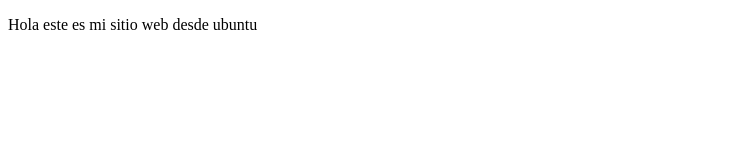
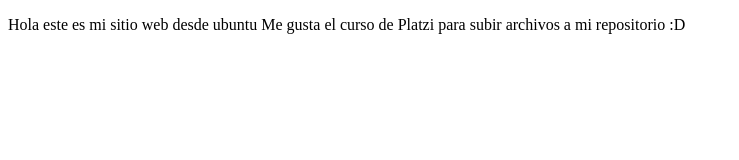
Before and after one commit to hu60/firstProject, a plain HTML site: page index.html in a window 1280 px wide. Shown: the whole page, without its empty margins (0-739 px from the left). Drawn offline with Linux system fonts and the light colour scheme.

Commit message:
cambios agregados sitio de prueba

```diff
--- a/index.html
+++ b/index.html
@@ -8,6 +8,7 @@
 <body>
     <p>
         Hola este es mi sitio web desde ubuntu
+        Me gusta el curso de Platzi para subir archivos a mi repositorio :D
     </p>
 </body>
 </html>
```
